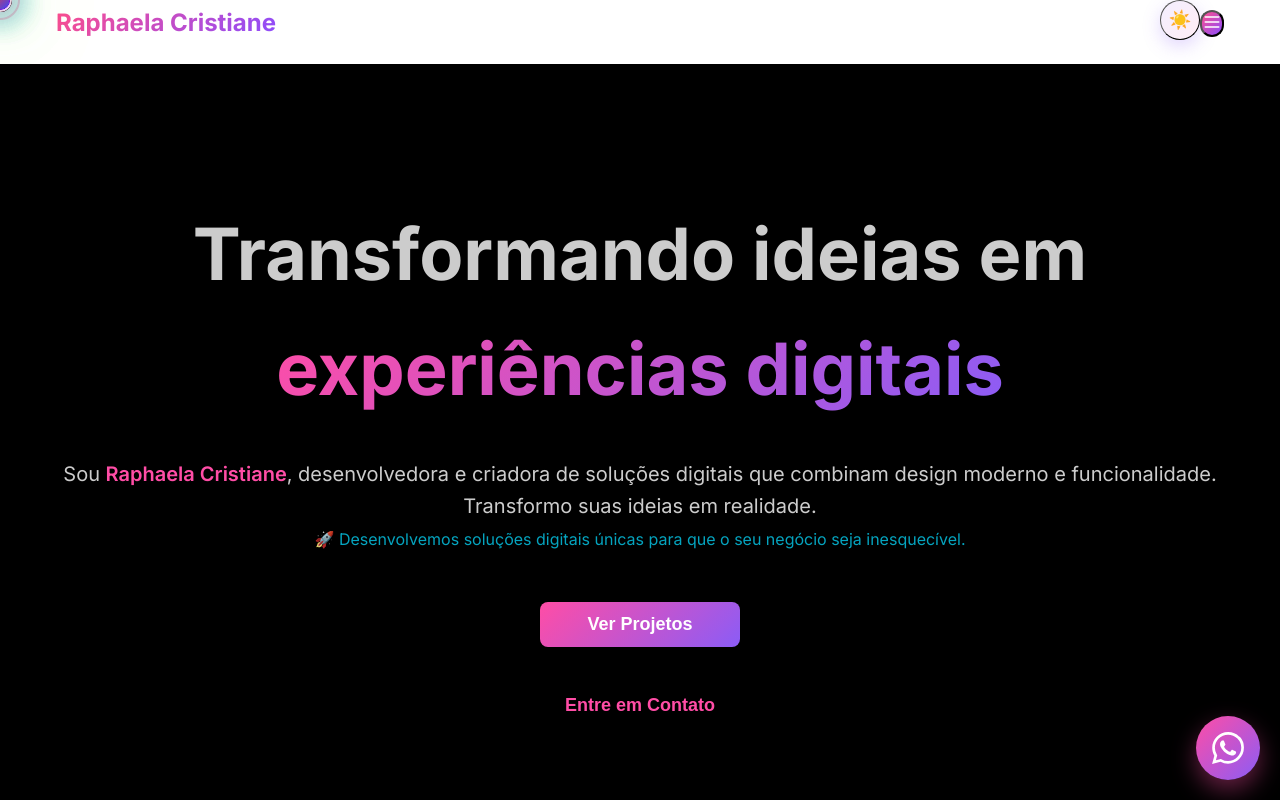
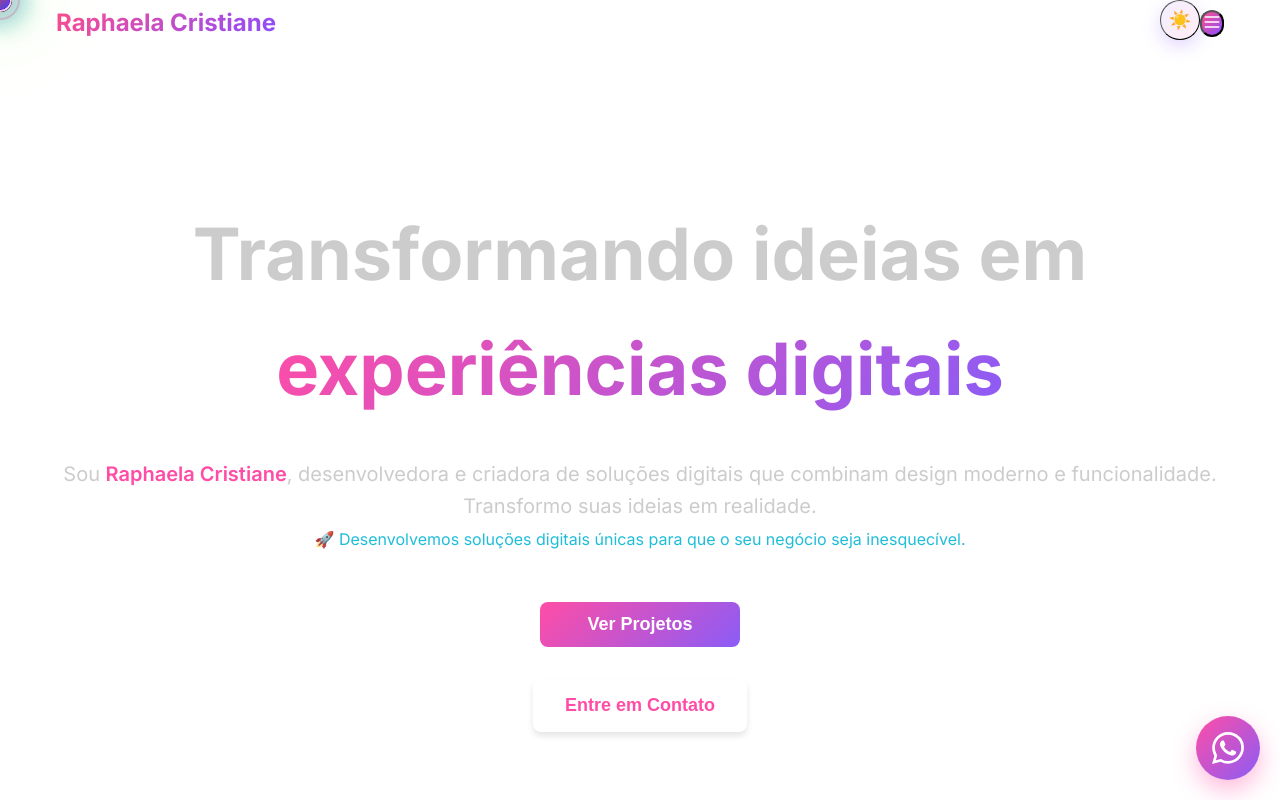
Before and after one commit to Raphaelacristiane667/portfolio-raphaela-cristiane, a Next.js app: page / in a window 1280 px wide. Shown: the top 800 px of the page. Built offline with nearby package versions, Linux system fonts and the light colour scheme.

Commit message:
fix(theme): remover forçosos de fundo e tornar seções/#__next/footer reativos ao tema

```diff
--- a/src/app/globals.css
+++ b/src/app/globals.css
@@ -399,24 +399,20 @@ a {
 
 /* CURSOR PERSONALIZADO - ANIMAÇÕES REMOVIDAS PARA EVITAR CONFLITO */
 
-/* GARANTIR FUNDO PRETO EM TODOS OS ELEMENTOS */
-#__next {
-  background-color: var(--color-dark) !important;
-}
+/* Fundos reativos ao tema */
+html.dark #__next { background-color: var(--color-dark) !important; }
+html:not(.dark) #__next { background-color: #ffffff !important; }
 
-div[data-nextjs-page] {
-  background-color: var(--color-dark) !important;
-}
+html.dark div[data-nextjs-page] { background-color: var(--color-dark) !important; }
+html:not(.dark) div[data-nextjs-page] { background-color: #ffffff !important; }
 
-/* Seções específicas com fundo preto */
-section {
-  background-color: var(--color-dark) !important;
-}
+/* Seções acompanham o tema (escuro/claro) */
+html.dark section { background-color: var(--color-dark) !important; }
+html:not(.dark) section { background-color: #ffffff !important; }
 
-/* Footer com fundo escuro mas não preto */
-footer {
-  background-color: var(--color-dark-gray) !important;
-}
+/* Footer acompanha o tema */
+html.dark footer { background-color: var(--color-dark-gray) !important; }
+html:not(.dark) footer { background-color: #f5f5f5 !important; }
 
 /* Grid responsivo */
 .grid {
```
